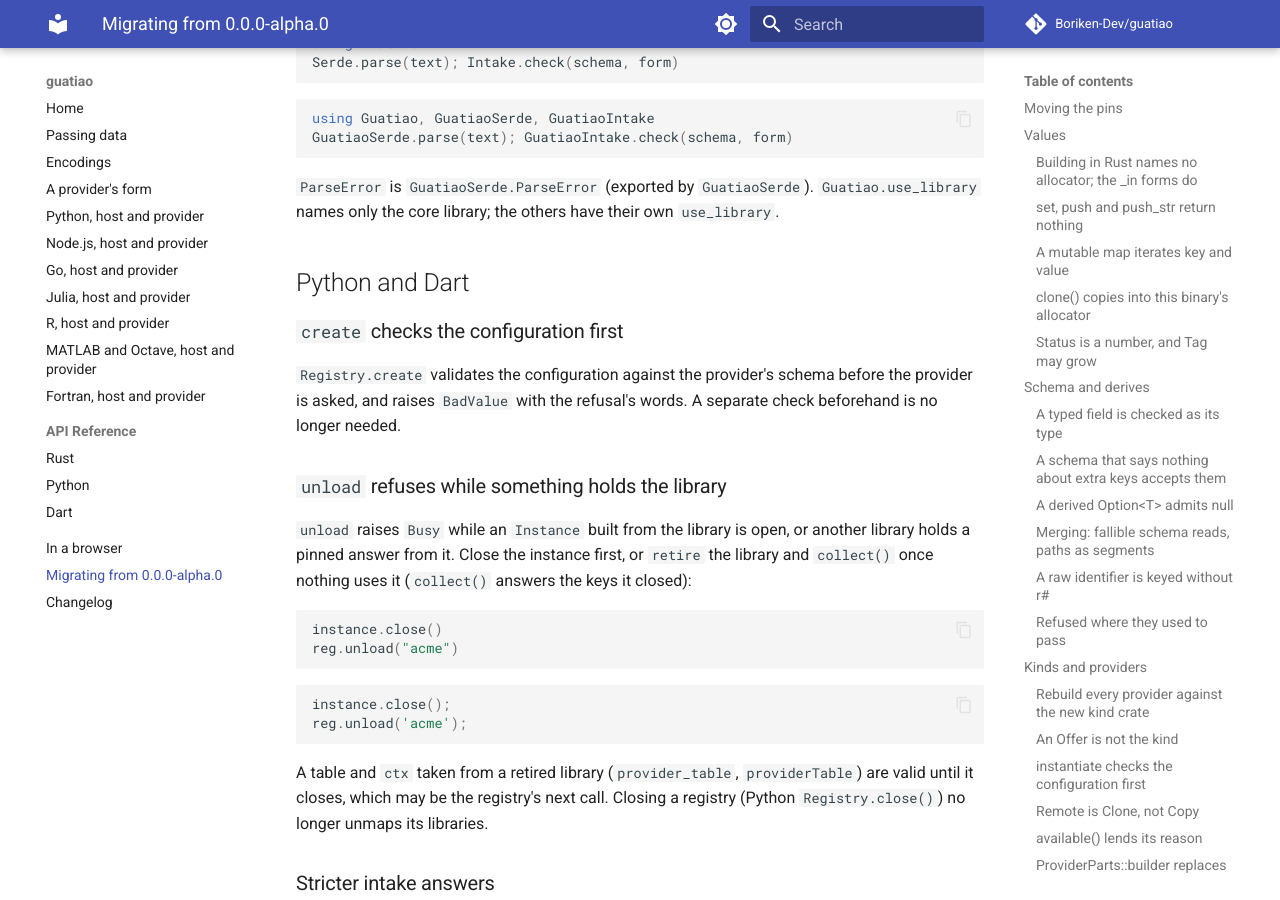
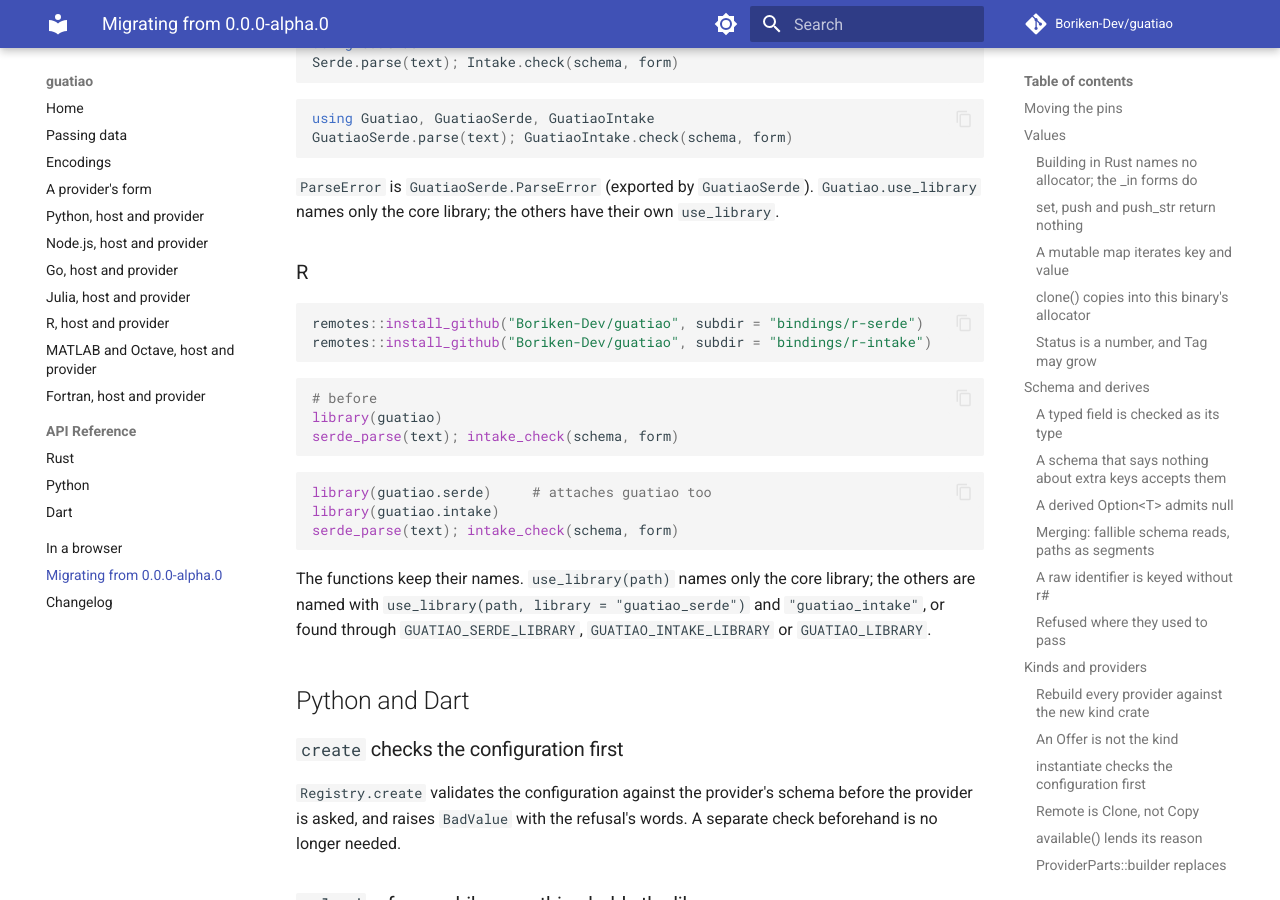
Before and after one commit to Boriken-Dev/guatiao, an MkDocs documentation site: the page built from docs/migrating.md, in a window 1280 px wide and 900 px high, scrolled down 18265 px. Built offline with MkDocs 1.6.1 and Material for MkDocs 9.7.7, drawn with Linux system fonts in a browser that asks for light colours; comment, search, counter and statistics services are not loaded.

Commit message:
docs: the R serde and intake packages in the migration

````diff
--- a/docs/migrating.md
+++ b/docs/migrating.md
@@ -937,6 +937,30 @@
 `Guatiao.use_library` names only the core library; the others have their
 own `use_library`.
 
+### R
+
+```r
+remotes::install_github("Boriken-Dev/guatiao", subdir = "bindings/r-serde")
+remotes::install_github("Boriken-Dev/guatiao", subdir = "bindings/r-intake")
+```
+
+```r
+# before
+library(guatiao)
+serde_parse(text); intake_check(schema, form)
+```
+
+```r
+library(guatiao.serde)     # attaches guatiao too
+library(guatiao.intake)
+serde_parse(text); intake_check(schema, form)
+```
+
+The functions keep their names. `use_library(path)` names only the core
+library; the others are named with `use_library(path, library =
+"guatiao_serde")` and `"guatiao_intake"`, or found through
+`GUATIAO_SERDE_LIBRARY`, `GUATIAO_INTAKE_LIBRARY` or `GUATIAO_LIBRARY`.
+
 ## Python and Dart
 
 ### `create` checks the configuration first
````
Also changed, not shown: AGENTS.md (+6 -1 lines), CHANGELOG.md (+7 -0 lines).
